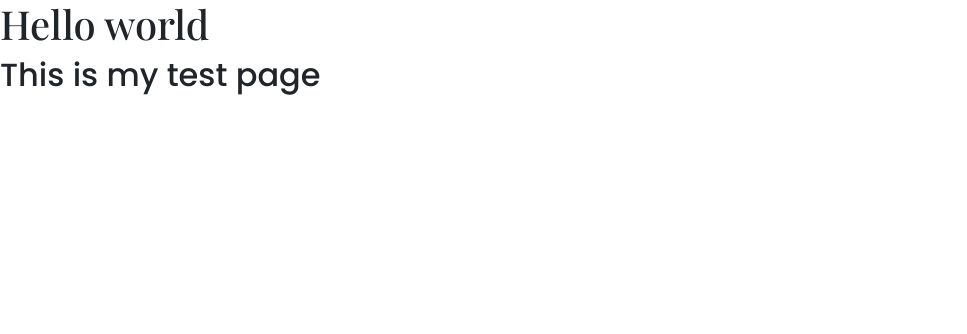
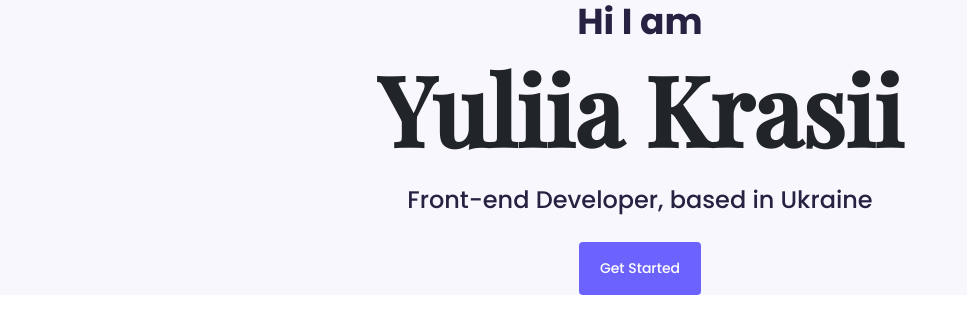
Before and after one commit to yulyakrasii/portfolio-project, a plain HTML site: page index.html in a window 1280 px wide. Shown: the whole page, without its empty margins (0-967 px from the left). Drawn offline with nearby package versions, Linux system fonts and the light colour scheme.

Commit message:
added "hero" section

```diff
--- a/index.html
+++ b/index.html
@@ -20,7 +20,11 @@
     <link rel="stylesheet" href="/styles/styles.css" />
   </head>
   <body>
-    <h1>Hello world</h1>
-    <h2>This is my test page</h2>
+    <div id="hero">
+      <h2>Hi I am</h2>
+      <h1>Yuliia Krasii</h1>
+      <p class="mt-3 mb-4">Front-end Developer, based in Ukraine</p>
+      <div class="btn btn-branding">Get Started</div>
+    </div>
   </body>
 </html>
--- a/styles/styles.css
+++ b/styles/styles.css
@@ -4,3 +4,35 @@ h1 {
 h2 {
   font-family: "Poppins", sans-serif;
 }
+#hero {
+  text-align: center;
+  background-color: #f9f7fe;
+}
+#hero h2 {
+  color: #272142;
+  font-size: 36px;
+  font-family: "Poppins", sans-serif;
+  font-weight: bold;
+}
+#hero h1 {
+  font-family: "Playfair Display", serif;
+  font-size: 96px;
+  font-weight: bold;
+  margin: 0;
+}
+#hero p {
+  font-family: "Poppins", sans-serif;
+  font-size: 24px;
+  color: #272142;
+  font-weight: 400px;
+}
+.btn-branding {
+  background-color: #6c63ff;
+  color: #ffffff;
+  border-radius: 4px;
+  padding: 12px 20px;
+  font-size: 14px;
+  line-height: 27px;
+  font-family: "Poppins", sans-serif;
+  font-weight: normal;
+}
```
